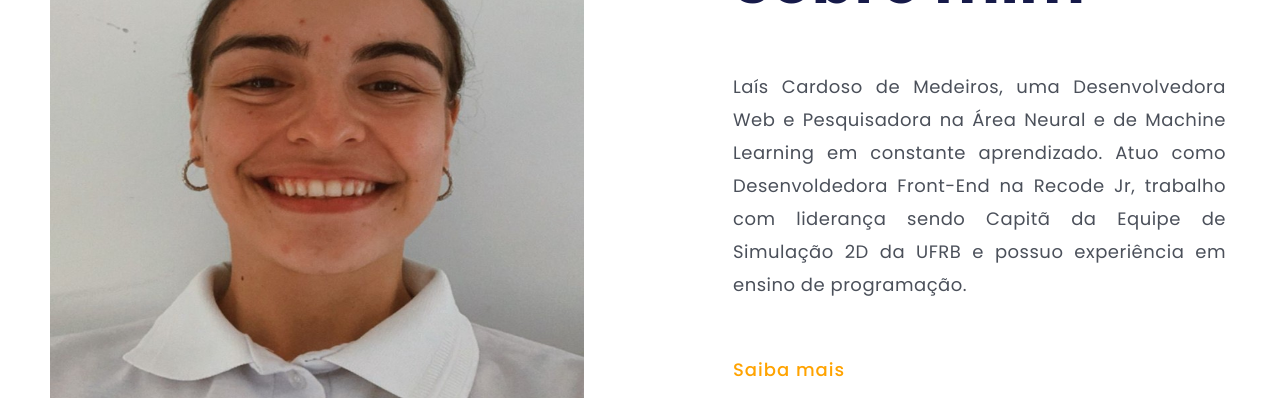
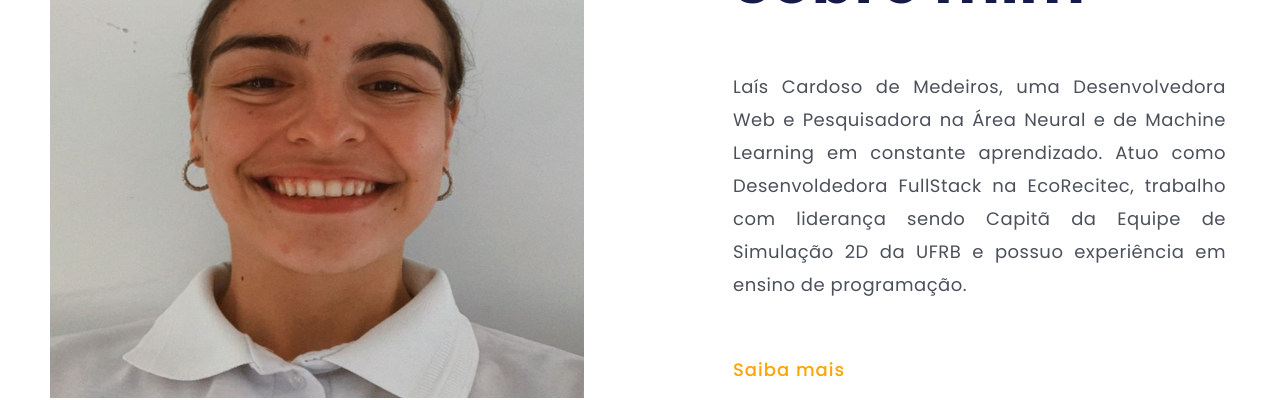
Before and after one commit to lais-cardoso/Portfolio, a React (Create React App) app: page / in a window 1280 px wide. Shown: the part 243-643 px from the top of the page. Built offline with nearby package versions, Linux system fonts and the light colour scheme.

Commit message:
fix: atualiza o texto de apresentação

```diff
--- a/src/home/index.tsx
+++ b/src/home/index.tsx
@@ -44,7 +44,7 @@ function Home() {
                 <ContainerSection>
                     <Title>Sobre mim</Title>
 
-                    <Paragraph>Laís Cardoso de Medeiros, uma Desenvolvedora Web e Pesquisadora na Área Neural e de Machine Learning em constante aprendizado. Atuo como Desenvoldedora Front-End na Recode Jr, trabalho com liderança sendo Capitã da Equipe de Simulação 2D da UFRB e possuo experiência em ensino de programação.</Paragraph>
+                    <Paragraph>Laís Cardoso de Medeiros, uma Desenvolvedora Web e Pesquisadora na Área Neural e de Machine Learning em constante aprendizado. Atuo como Desenvoldedora FullStack na EcoRecitec, trabalho com liderança sendo Capitã da Equipe de Simulação 2D da UFRB e possuo experiência em ensino de programação.</Paragraph>
 
                     <LinkBody href="https://drive.google.com/file/d/1iCG39_1rXDcxF2WeO4ES7uf1gU8Jm1n2/view?usp=sharing">Saiba mais</LinkBody>
                 </ContainerSection>
```
